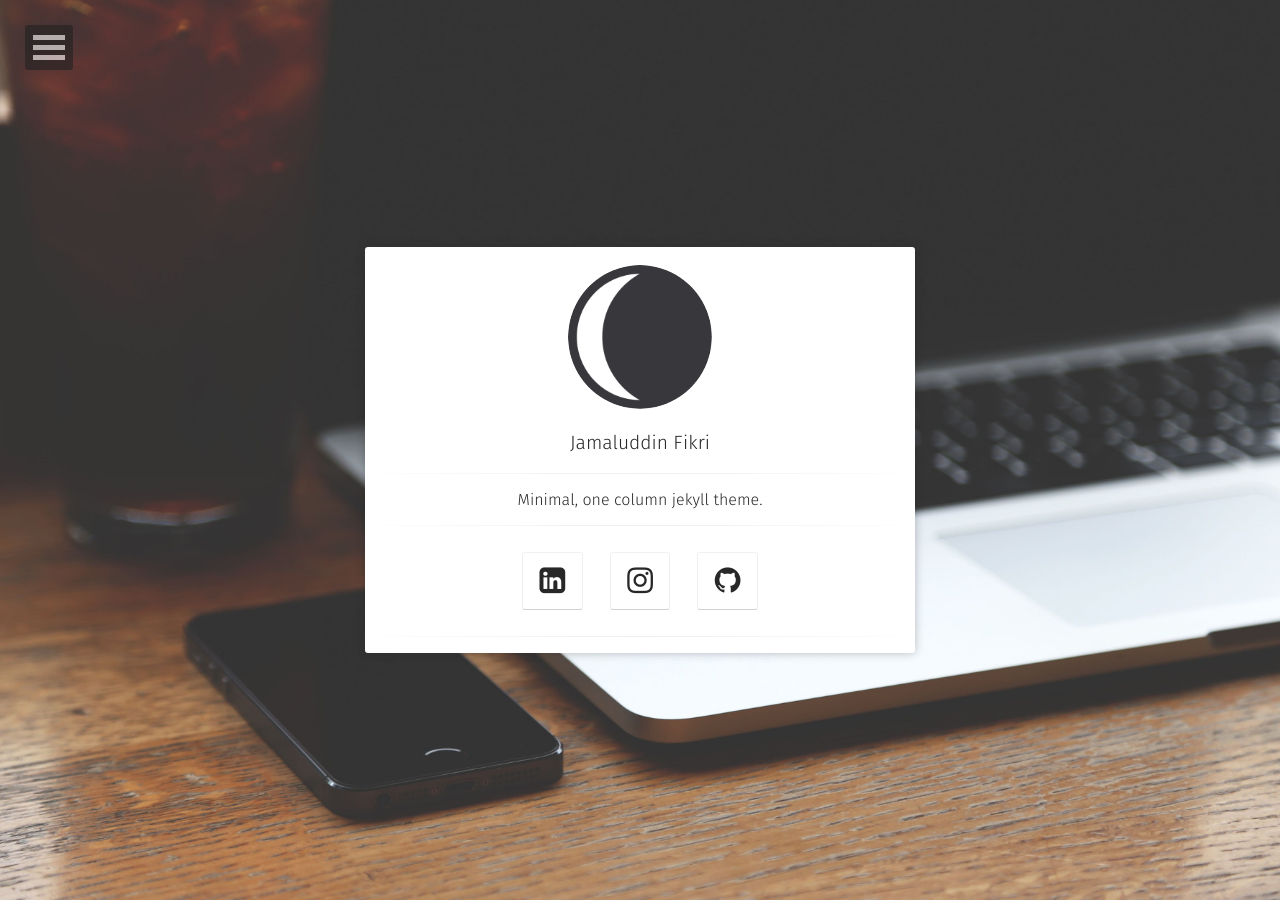
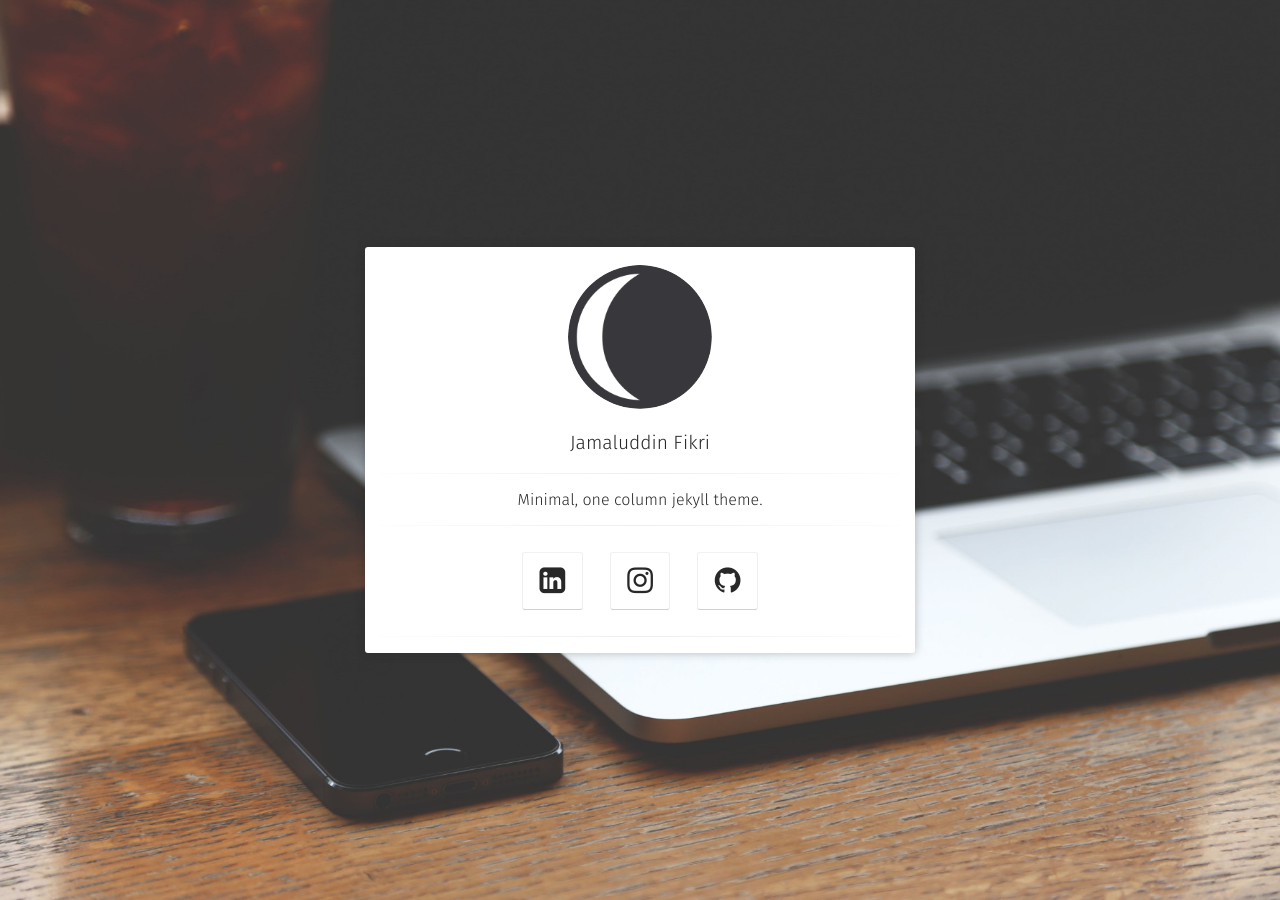
Before and after one commit to jamaluddinfikri/jamaluddinfikri.github.io, a Jekyll site: the page built from index.html, in a window 1280 px wide. Built offline with Jekyll 4.4.1, drawn with Linux system fonts in a browser that asks for light colours; some web fonts are replaced.

Commit message:
edit home.html

```diff
--- a/_includes/nav.html
+++ b/_includes/nav.html
@@ -1,4 +1,4 @@
-	<nav id="dl-menu" class="dl-menuwrapper" role="navigation">
+<!--	<nav id="dl-menu" class="dl-menuwrapper" role="navigation">
 		<button class="dl-trigger">Open Menu</button>
 		<ul class="dl-menu">
 			<li><a href="{{ site.url }}/">Home</a></li>
```
Also changed, not shown: other parts of _includes/nav.html (+1 -1 lines).
